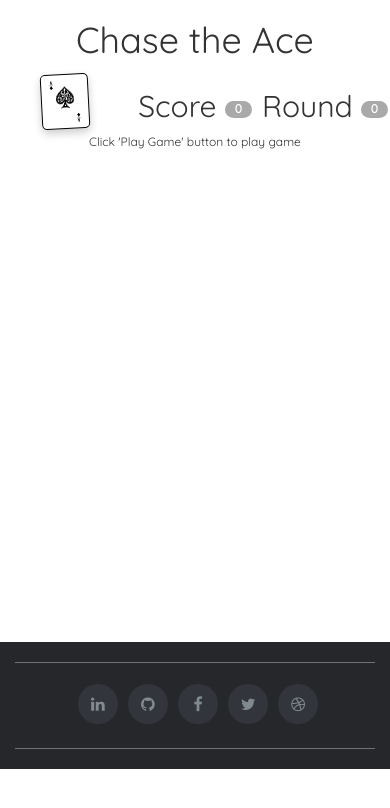
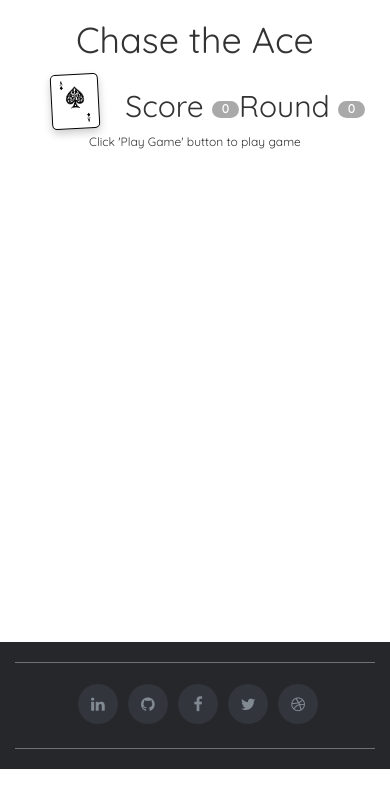
Before and after one commit to cvera08/GameChaseTheAceCardJavaScript, a plain HTML site: page index.html in a window 390 px wide. Drawn offline with nearby package versions, Linux system fonts and the light colour scheme.

Commit message:
🐛 fix(mobile): score and round alignment

```diff
--- a/style.css
+++ b/style.css
@@ -25,6 +25,7 @@ body {
 }
 
 main {
+  /* height: 40vw; */
   height: 55%;
   display: flex;
   justify-content: center;
@@ -371,6 +372,17 @@ header {
     /* visibility: hidden; */
     display: none;
   }
+
+  .social-icons li.title {
+    display: block;
+    margin-right: 0;
+    font-weight: 600
+  }
+
+  .header-round-info-container {
+    max-width: 340px;
+    margin: 0 auto;
+  }
 }
 
 .social-icons {
@@ -442,11 +454,3 @@ header {
   background-color: #24292f;
 
 }
-
-@media (max-width:767px) {
-  .social-icons li.title {
-    display: block;
-    margin-right: 0;
-    font-weight: 600
-  }
-}
```
